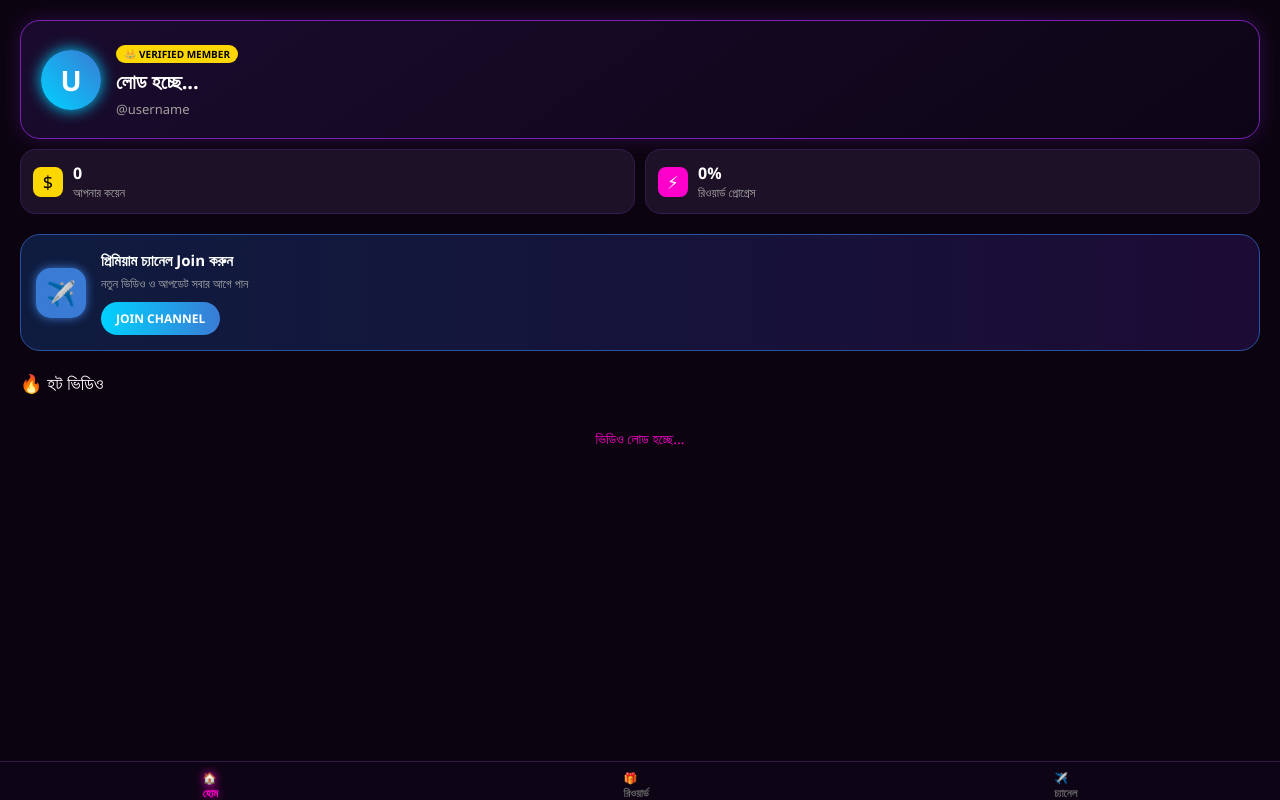
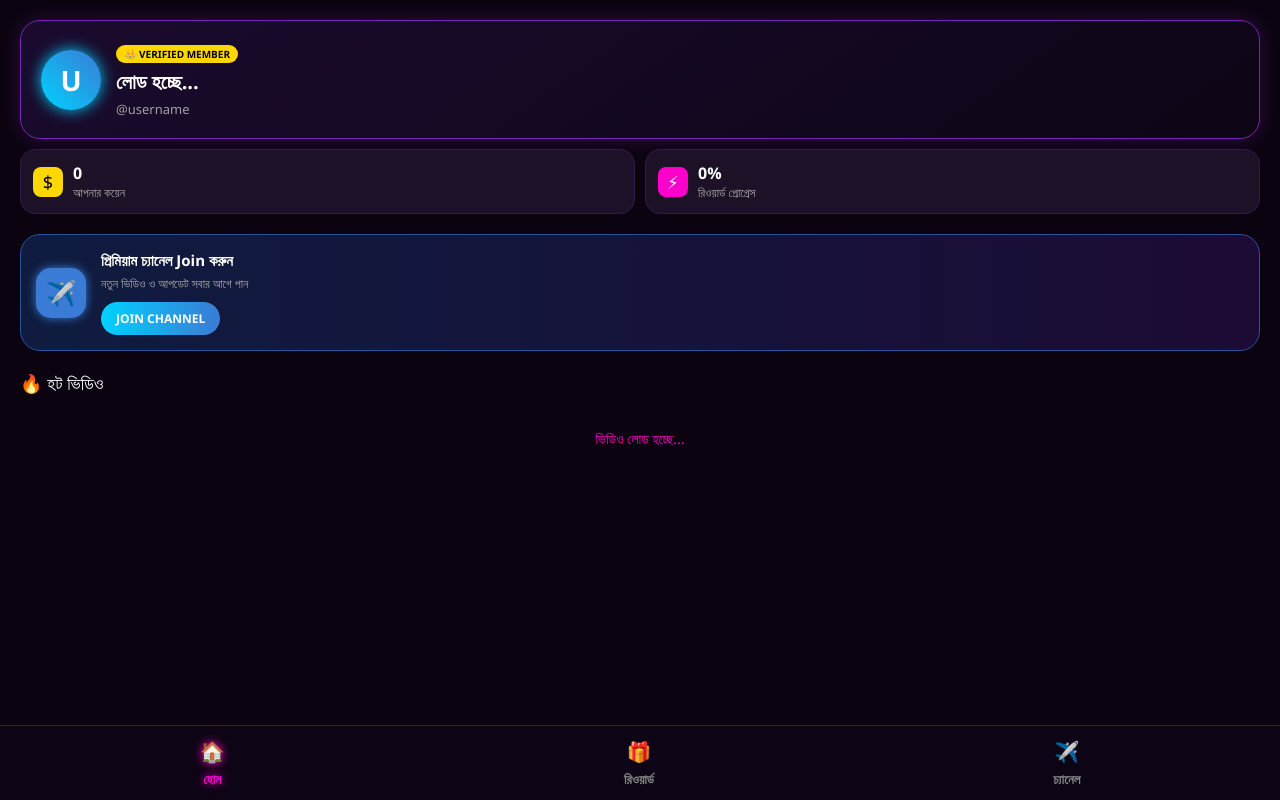
Before and after one commit to mdrocky01yt-ops/my-telegram-app, a plain HTML site: page index.html in a window 1280 px wide. Drawn offline with Linux system fonts and the light colour scheme; a script that the page names is missing.

Commit message:
Enhance bottom navigation bar appearance
Updated the bottom navigation bar styles and improved padding.

```diff
--- a/index.html
+++ b/index.html
@@ -7,7 +7,7 @@
     <script src="https://telegram.org/js/telegram-web-app.js"></script>
     <style>
         * { box-sizing: border-box; font-family: 'Segoe UI', Tahoma, Geneva, Verdana, sans-serif; }
-        body { margin: 0; padding: 0; background-color: #0b0410; color: white; padding-bottom: 60px; }
+        body { margin: 0; padding: 0; background-color: #0b0410; color: white; padding-bottom: 80px; }
 
         .profile-section { padding: 20px; }
         .profile-card { background: linear-gradient(145deg, #1a0b2e, #0d0515); border: 1px solid #7a22b8; border-radius: 20px; padding: 20px; display: flex; align-items: center; gap: 15px; box-shadow: 0 0 20px rgba(122, 34, 184, 0.3); }
@@ -40,10 +40,11 @@
         .action-btn { width: 100%; padding: 15px; background: linear-gradient(90deg, #ff00cc, #333399); border: none; border-radius: 15px; color: white; font-size: 16px; font-weight: bold; text-transform: uppercase; box-shadow: 0 0 15px #ff00cc, 0 0 30px #333399; animation: pulse 2s infinite; }
         @keyframes pulse { 0% { box-shadow: 0 0 15px #ff00cc, 0 0 30px #333399; } 50% { box-shadow: 0 0 25px #00ffff, 0 0 40px #ff00cc; } 100% { box-shadow: 0 0 15px #ff00cc, 0 0 30px #333399; } }
 
-        /* বাটনগুলো ছোট এবং সুন্দর করা হয়েছে */
-        .bottom-nav { position: fixed; bottom: 0; width: 100%; background: #0d0515; border-top: 1px solid #331a4d; display: flex; justify-content: space-around; padding: 8px 0; padding-bottom: env(safe-area-inset-bottom); z-index: 1000; }
-        .nav-item { display: flex; flex-direction: column; align-items: center; color: #666; font-size: 11px; font-weight: bold; gap: 2px; }
+        /* বাটনগুলো বড় এবং সুন্দর করা হয়েছে */
+        .bottom-nav { position: fixed; bottom: 0; width: 100%; background: #0d0515; border-top: 1px solid #331a4d; display: flex; justify-content: space-around; padding: 12px 0; z-index: 1000; }
+        .nav-item { display: flex; flex-direction: column; align-items: center; color: #888; font-size: 13px; font-weight: bold; gap: 5px; }
         .nav-item.active { color: #ff00cc; text-shadow: 0 0 10px #ff00cc; }
+        .nav-item span { font-size: 20px; } /* আইকন বড় করা হয়েছে */
 
         .loading-text { text-align: center; color: #ff00cc; padding: 20px; font-size: 14px; }
     </style>
@@ -86,10 +87,11 @@
         <p class="loading-text">ভিডিও লোড হচ্ছে...</p>
     </div>
 
+    <!-- নেভিগেশন বার -->
     <div class="bottom-nav">
-        <div class="nav-item active">🏠<br>হোম</div>
-        <div class="nav-item">🎁<br>রিওয়ার্ড</div>
-        <div class="nav-item">✈️<br>চ্যানেল</div>
+        <div class="nav-item active"><span>🏠</span>হোম</div>
+        <div class="nav-item"><span>🎁</span>রিওয়ার্ড</div>
+        <div class="nav-item"><span>✈️</span>চ্যানেল</div>
     </div>
 
     <script>
@@ -140,8 +142,6 @@
                     container.innerHTML += videoCard;
                 });
             } catch (error) {
-                console.error("Error loading videos:", error);
-                // এরর আসলে কী কারণ তা দেখানোর জন্য
                 document.getElementById('video-container').innerHTML = `<p class="loading-text">ভিডিও লোড করা যায়নি! এরর: ${error.message}</p>`;
             }
         }
```
